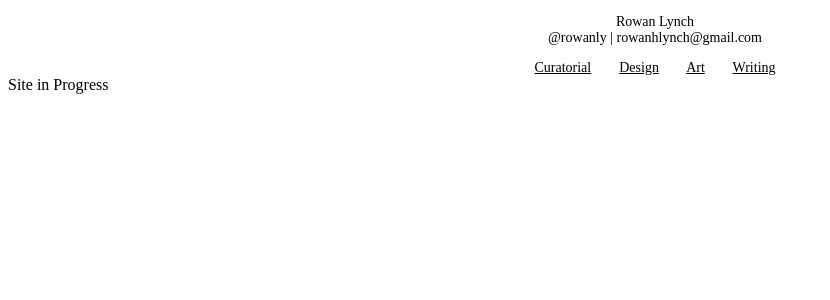
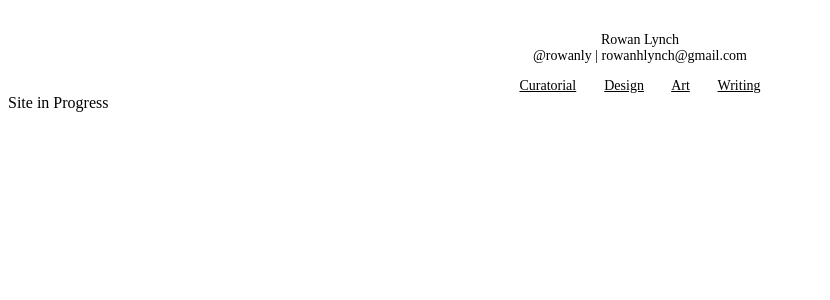
Before and after one commit to rowanpersonal/rowanpersonal.github.io, a PHP site: page / in a window 1280 px wide. Shown: the top 300 px of the page, without its empty margins (0-830 px from the left). Run offline with PHP 8.4, Linux system fonts and the light colour scheme.

Commit message:
Update site_style.css

```diff
--- a/pages/site_style.css
+++ b/pages/site_style.css
@@ -41,6 +41,6 @@ li {
 
 .header
  {font-size: 14px;
- padding-left: 30px;
+ padding-top: 10px;
  text-align: center;
  }
```
